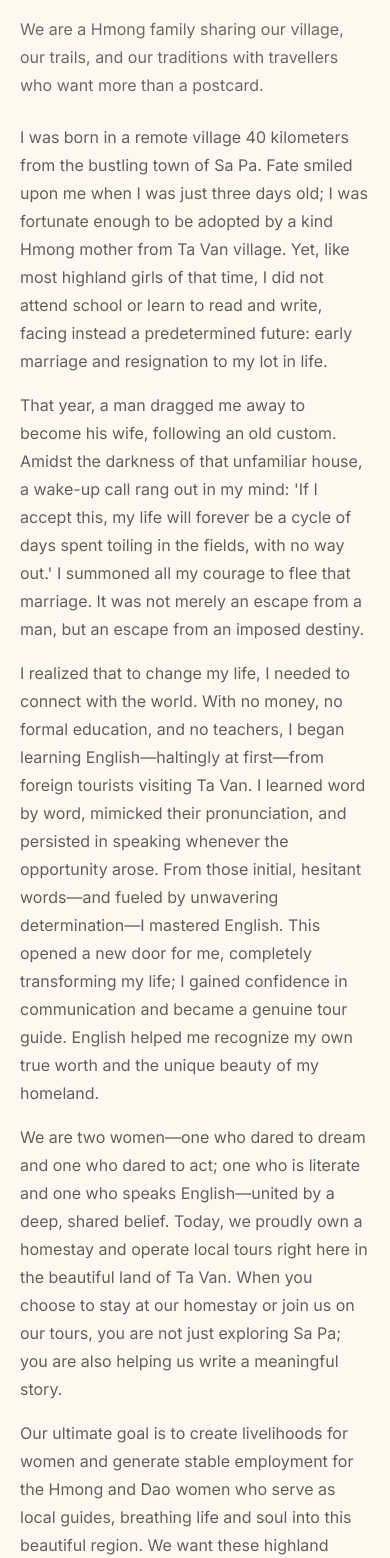
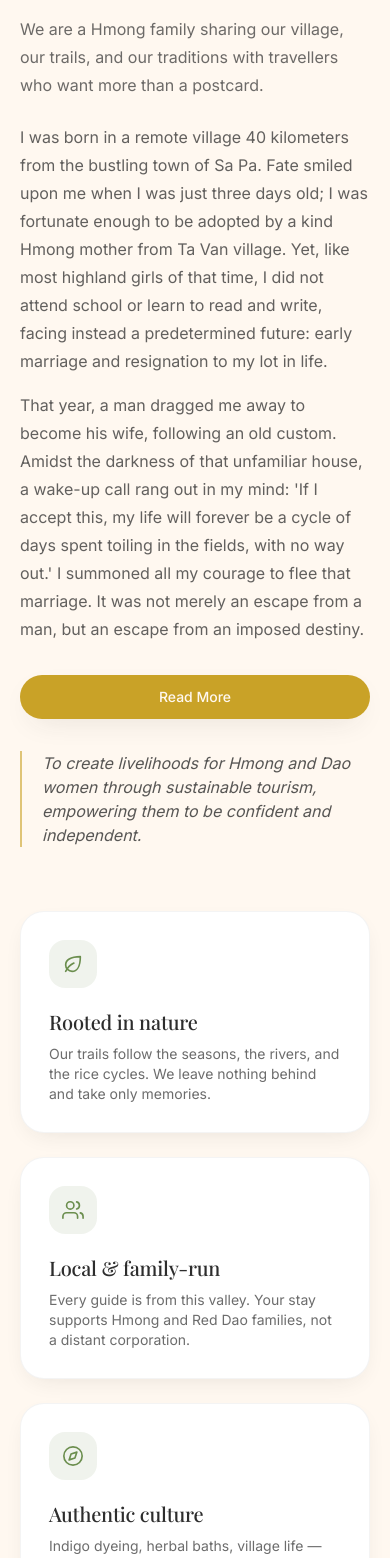
Before and after one commit to lerx11/hmong-house-sapa, a Next.js app: page / in a window 390 px wide. Shown: the part 1521-3079 px from the top of the page. Built offline with nearby package versions, Linux system fonts and the light colour scheme.

Commit message:
Improve mobile UX for Stay With Us, About, and Gallery

```diff
--- a/components/About.jsx
+++ b/components/About.jsx
@@ -1,7 +1,8 @@
 "use client";
 
+import { useState } from "react";
 import Image from "next/image";
-import { motion } from "framer-motion";
+import { motion, AnimatePresence } from "framer-motion";
 import { siteConfig } from "@/data/siteConfig";
 import { ValueIcon } from "./Icons";
 
@@ -17,6 +18,10 @@ export const reveal = {
 
 export default function About() {
   const { about } = siteConfig;
+  const [expanded, setExpanded] = useState(false);
+  // First two paragraphs are always visible on mobile; the rest toggle.
+  const firstParagraphs = about.story.slice(0, 2);
+  const restParagraphs = about.story.slice(2);
 
   return (
     <section id="about" className="section">
@@ -81,7 +86,49 @@ export default function About() {
             </h2>
             <p className="mt-4 text-ink/70 md:text-lg">{about.subtitle}</p>
 
-            <div className="mt-6 space-y-4">
+            {/* Story — desktop shows the full text; mobile collapses to 2 paragraphs with Read More */}
+            <div className="mt-6 space-y-4 md:hidden">
+              {/* First two paragraphs always visible */}
+              {firstParagraphs.map((paragraph, i) => (
+                <p key={i} className="text-ink/75">
+                  {paragraph}
+                </p>
+              ))}
+
+              {/* Remaining paragraphs animate open/closed */}
+              <AnimatePresence initial={false}>
+                {restParagraphs.length > 0 && (
+                  <motion.div
+                    key="mobile-rest"
+                    initial={{ height: 0, opacity: 0 }}
+                    animate={{ height: expanded ? "auto" : 0, opacity: 1 }}
+                    transition={{ duration: 0.4, ease: [0.22, 1, 0.36, 1] }}
+                    className="overflow-hidden"
+                  >
+                    <div className="space-y-4">
+                      {restParagraphs.map((paragraph, i) => (
+                        <p key={i} className="text-ink/75">
+                          {paragraph}
+                        </p>
+                      ))}
+                    </div>
+                  </motion.div>
+                )}
+              </AnimatePresence>
+
+              {restParagraphs.length > 0 && (
+                <button
+                  type="button"
+                  onClick={() => setExpanded((v) => !v)}
+                  className="btn-gold mt-2 w-full sm:w-auto"
+                >
+                  {expanded ? "Read Less" : "Read More"}
+                </button>
+              )}
+            </div>
+
+            {/* Desktop: full story, no truncation */}
+            <div className="mt-6 hidden space-y-4 md:block">
               {about.story.map((paragraph, i) => (
                 <p key={i} className="text-ink/75">
                   {paragraph}
--- a/components/Gallery.jsx
+++ b/components/Gallery.jsx
@@ -1,10 +1,10 @@
 "use client";
 
-import { useRef } from "react";
+import { useRef, useState, useEffect } from "react";
 import Image from "next/image";
-import { motion } from "framer-motion";
+import { motion, AnimatePresence } from "framer-motion";
 import { siteConfig } from "@/data/siteConfig";
-import { ArrowRightIcon, ArrowLeftIcon } from "./Icons";
+import { ArrowRightIcon, ArrowLeftIcon, CloseIcon } from "./Icons";
 import { reveal } from "./About";
 import Lightbox, { useLightbox } from "./Lightbox";
 
@@ -12,6 +12,7 @@ import Lightbox, { useLightbox } from "./Lightbox";
 export default function Gallery() {
   const { active, setActive, close, next, prev, current, normalized: images } =
     useLightbox(siteConfig.gallery);
+  const [gridOpen, setGridOpen] = useState(false);
   const stripRef = useRef(null);
 
   // Smoothly scroll the strip by roughly one card width.
@@ -19,6 +20,16 @@ export default function Gallery() {
     const el = stripRef.current;
     if (el) el.scrollBy({ left: dir * 300, behavior: "smooth" });
   };
+
+  // Close the grid overlay on Esc (while a single-photo lightbox is not open).
+  useEffect(() => {
+    if (!gridOpen || active !== null) return;
+    const onKey = (e) => {
+      if (e.key === "Escape") setGridOpen(false);
+    };
+    window.addEventListener("keydown", onKey);
+    return () => window.removeEventListener("keydown", onKey);
+  }, [gridOpen, active]);
 
   return (
     <section id="gallery" className="section">
@@ -62,7 +73,7 @@ export default function Gallery() {
                 <button
                   key={i}
                   type="button"
-                  onClick={() => setActive(i)}
+                  onClick={() => setGridOpen(true)}
                   aria-label={`Open image: ${img.alt}`}
                   className="group relative aspect-[4/3] w-[240px] flex-shrink-0 snap-start overflow-hidden rounded-2xl bg-ink/5 shadow-soft outline-none md:w-[320px]"
                 >
@@ -102,15 +113,31 @@ export default function Gallery() {
             </button>
           </div>
 
-          {/* Counter indicator */}
-          <div className="mt-4 flex justify-center">
+          {/* Counter + See All button */}
+          <div className="mt-4 flex flex-wrap items-center justify-center gap-4">
             <span className="rounded-full bg-ink/5 px-3 py-1 text-xs font-medium text-ink/60">
               {images.length} photos
             </span>
+            <button
+              type="button"
+              onClick={() => setGridOpen(true)}
+              className="btn-gold"
+            >
+              See All Photos
+            </button>
           </div>
         </motion.div>
       </div>
 
+      {/* Fullscreen grid overlay (Gallery only) */}
+      <GalleryGridOverlay
+        open={gridOpen}
+        images={images}
+        onClose={() => setGridOpen(false)}
+        onSelect={setActive}
+      />
+
+      {/* Single-photo lightbox (opens above the grid) */}
       <Lightbox
         current={current}
         active={active}
@@ -120,6 +147,59 @@ export default function Gallery() {
         prev={prev}
       />
     </section>
+  );
+}
+
+// Fullscreen grid of all gallery photos. Clicking a photo opens the single
+// lightbox (rendered by the parent); X / Esc closes only this grid overlay.
+function GalleryGridOverlay({ open, images, onClose, onSelect }) {
+  return (
+    <AnimatePresence>
+      {open && (
+        <motion.div
+          key="gallery-grid"
+          initial={{ opacity: 0 }}
+          animate={{ opacity: 1 }}
+          exit={{ opacity: 0 }}
+          transition={{ duration: 0.25 }}
+          className="fixed inset-0 z-[55] bg-ink/95 backdrop-blur-sm"
+        >
+          {/* Close button */}
+          <button
+            type="button"
+            onClick={onClose}
+            aria-label="Close photo grid"
+            className="absolute right-4 top-4 z-10 grid h-11 w-11 place-items-center rounded-full bg-cream/10 text-cream transition-colors hover:bg-cream/20"
+          >
+            <CloseIcon />
+          </button>
+
+          {/* Scrollable grid : 2 cols mobile, 3 cols desktop */}
+          <div className="h-full overflow-y-auto p-4 pt-20 sm:px-6 md:px-10">
+            <div className="mx-auto grid max-w-6xl grid-cols-2 gap-3 md:grid-cols-3 md:gap-4">
+              {images.map((img, i) => (
+                <button
+                  key={i}
+                  type="button"
+                  onClick={() => onSelect(i)}
+                  aria-label={`Open image: ${img.alt}`}
+                  className="group relative aspect-[4/3] overflow-hidden rounded-xl bg-cream/10 outline-none"
+                >
+                  <Image
+                    src={img.src}
+                    alt={img.alt}
+                    fill
+                    sizes="(max-width: 768px) 50vw, 33vw"
+                    className="object-cover transition-transform duration-500 group-hover:scale-105"
+                  />
+                  <span className="absolute inset-0 bg-gradient-to-t from-ink/40 to-transparent opacity-0 transition-opacity duration-300 group-hover:opacity-100" />
+                </button>
+              ))}
+            </div>
+          </div>
+        </motion.div>
+      )}
+    </AnimatePresence>
   );
 }
 
--- a/components/StayWithUs.jsx
+++ b/components/StayWithUs.jsx
@@ -26,7 +26,7 @@ export default function StayWithUs() {
             whileInView="show"
             viewport={{ once: true, margin: "-100px" }}
           >
-            <div className="grid grid-cols-1 gap-3 overflow-y-auto auto-rows-[150px] [scrollbar-width:none] [&::-webkit-scrollbar]:hidden sm:grid-cols-2 lg:max-h-[520px] lg:grid-cols-3">
+            <div className="grid grid-cols-1 gap-3 auto-rows-[150px] [scrollbar-width:none] [&::-webkit-scrollbar]:hidden max-sm:[&>*:nth-child(n+4)]:hidden sm:grid-cols-2 lg:max-h-[520px] lg:overflow-y-auto lg:grid-cols-3">
               {roomImages.map((img, i) => (
                 <button
                   key={i}
@@ -45,6 +45,17 @@ export default function StayWithUs() {
                   <span className="absolute inset-0 bg-cream/0 transition-colors duration-300 group-hover:bg-cream/5" />
                 </button>
               ))}
+            </div>
+
+            {/* Mobile only: show all photos in the lightbox */}
+            <div className="mt-4 flex justify-center sm:hidden">
+              <button
+                type="button"
+                onClick={() => setActive(0)}
+                className="btn-green w-full sm:w-auto"
+              >
+                View All {roomImages.length} Photos
+              </button>
             </div>
           </motion.div>
 
```
